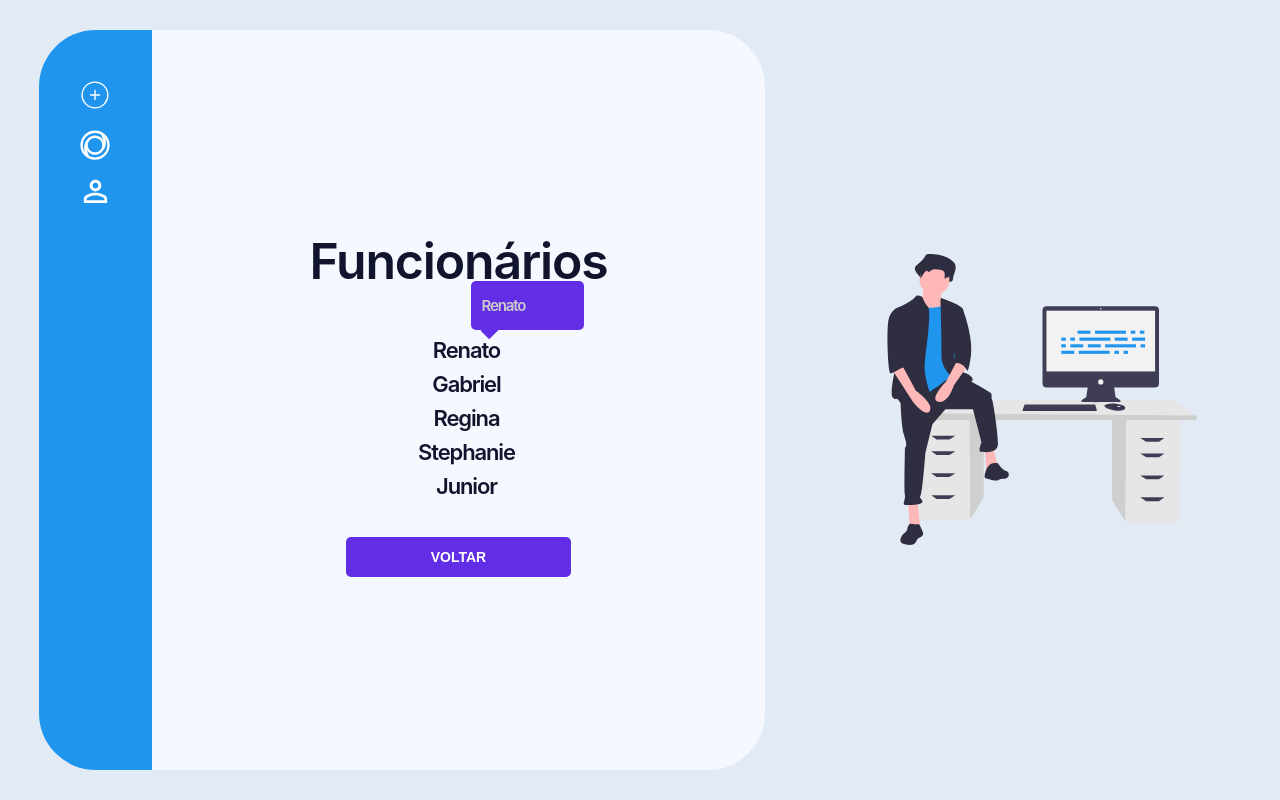
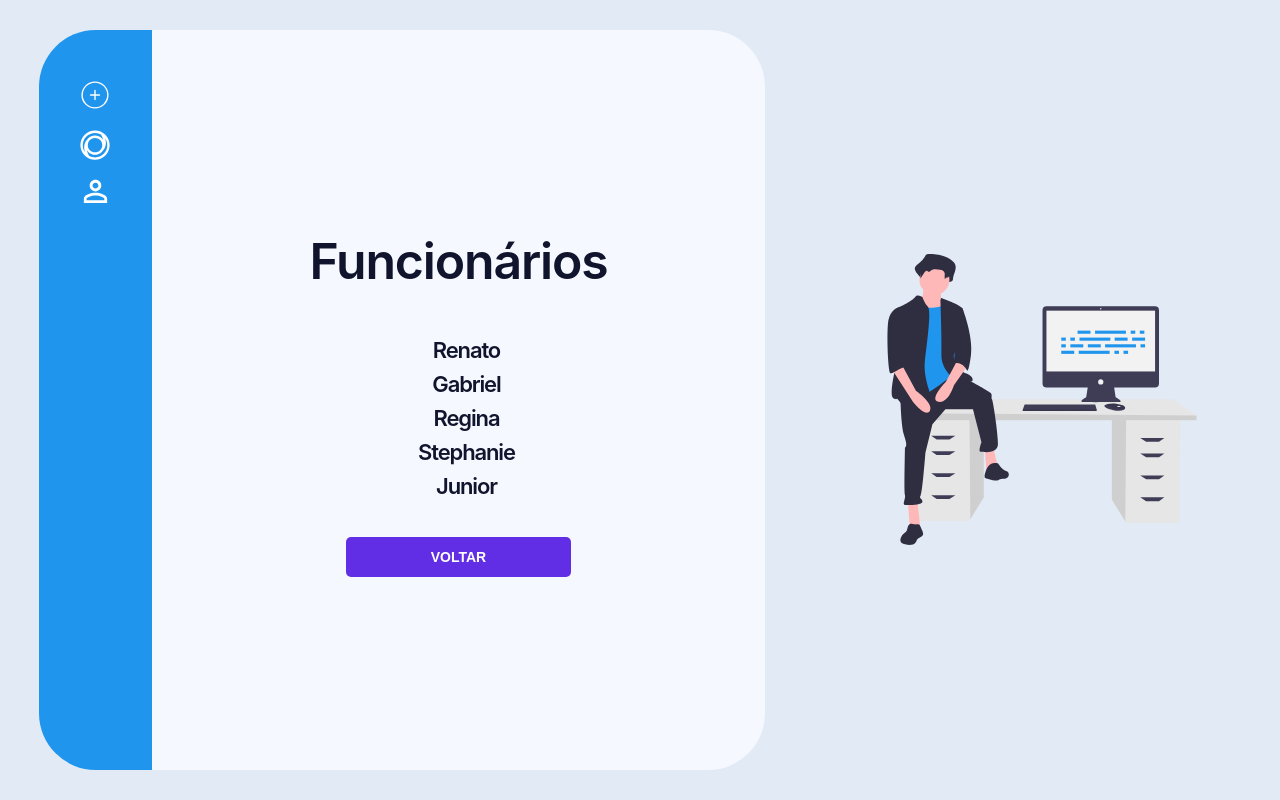
Before and after one commit to devjusan/Employee-Management, a React (Create React App) app: page /lista in a window 1280 px wide. Built offline with nearby package versions, Linux system fonts and the light colour scheme.

Commit message:
fix: popup opened forever

```diff
--- a/src/pages/UsersList/index.tsx
+++ b/src/pages/UsersList/index.tsx
@@ -31,7 +31,7 @@ const UserList = () => {
               key={`${key}${item}`}
             >
               {item}
-              <PopUp open={show.position === key}>{item}</PopUp>
+              <PopUp open={show.position === key && show.value}>{item}</PopUp>
             </S.User>
           );
         })}
```
